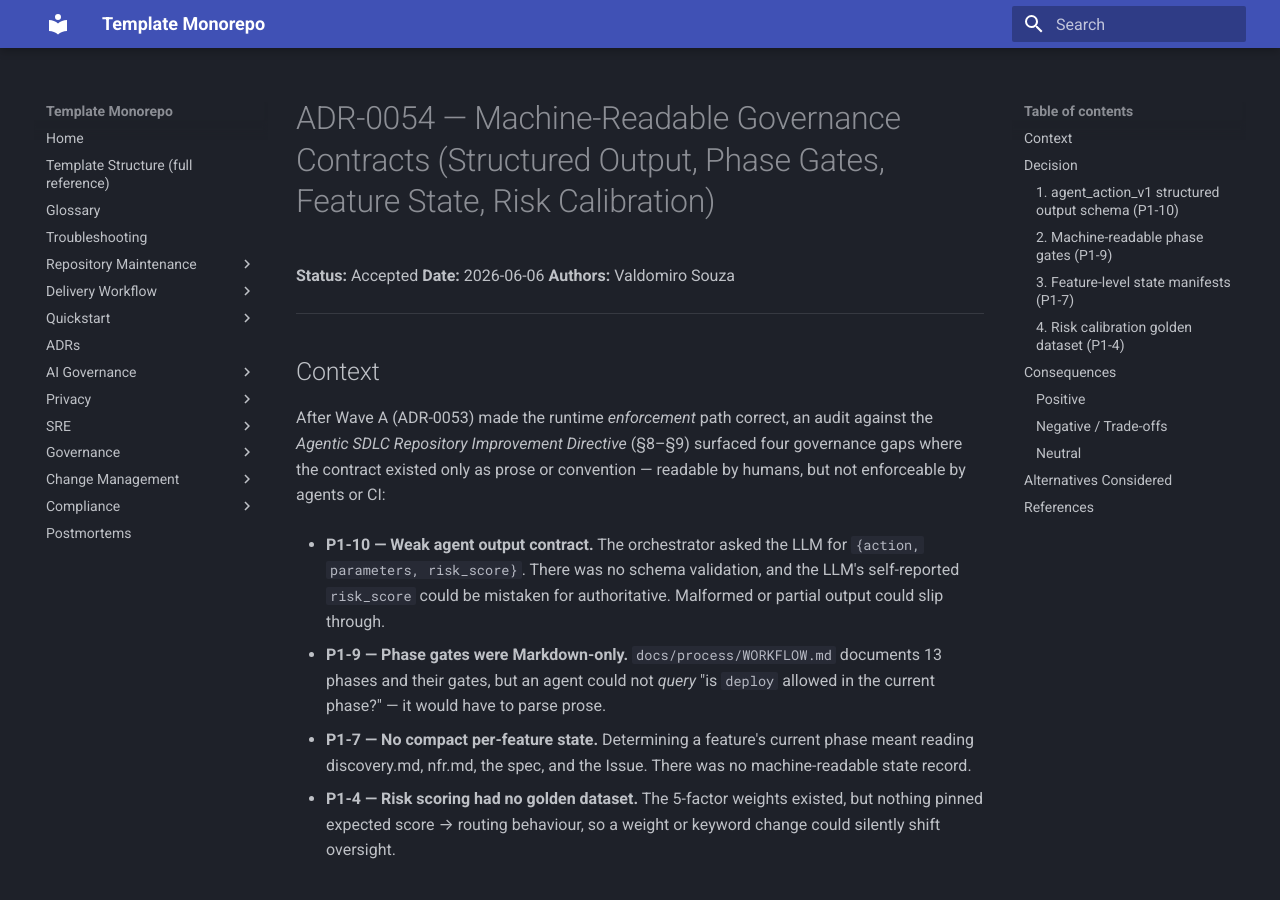
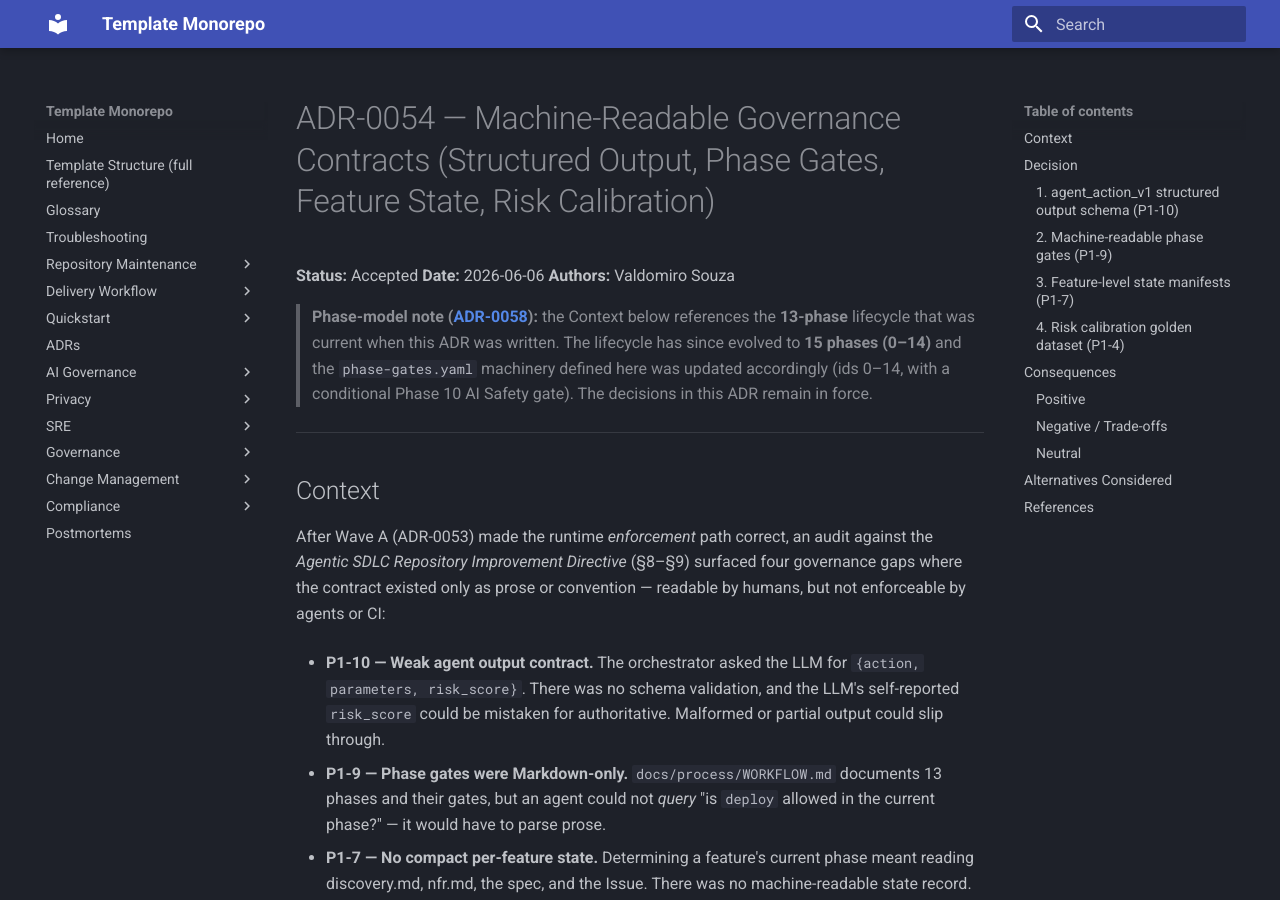
Before and after one commit to valdomirosouza/Repository-Template-v2, an MkDocs documentation site: the page built from docs/adr/ADR-0054-machine-readable-governance-contracts.md, in a window 1280 px wide and 900 px high. Built offline with MkDocs 1.6.1 and Material for MkDocs 9.7.7, drawn with Linux system fonts in a browser that asks for light colours.

Commit message:
docs(governance): ADR alignment review + ADR-0054 phase-model cross-ref
Read-only validation of all 59 ADRs against the Agentic Spec-Driven Delivery Workflow:
verdict 0 stale/deprecated (≈40 aligned, ≈19 still-critical foundational) — nothing moved.
Recorded as docs/repository-maintenance/adr-alignment-review.md (+ mkdocs nav).

Added a phase-model cross-reference note to ADR-0054: its Context describes the historical
13-phase lifecycle; the phase-gates.yaml machinery is on the current 15-phase (0–14) model
per ADR-0058; decisions remain in force. ADRs are append-only (AGENTS.md §5–6), so no ADR
was moved — the governance-correct treatment is to mark/annotate in place.

mkdocs --strict passes; ADR index links intact.

Co-Authored-By: Claude Opus 4.8 (1M context) <noreply@anthropic.com>

```diff
--- a/docs/adr/ADR-0054-machine-readable-governance-contracts.md
+++ b/docs/adr/ADR-0054-machine-readable-governance-contracts.md
@@ -3,6 +3,12 @@
 **Status:** Accepted
 **Date:** 2026-06-06
 **Authors:** Valdomiro Souza
+
+> **Phase-model note ([ADR-0058](ADR-0058-agentic-spec-driven-delivery-workflow.md)):**
+> the Context below references the **13-phase** lifecycle that was current when this ADR
+> was written. The lifecycle has since evolved to **15 phases (0–14)** and the
+> `phase-gates.yaml` machinery defined here was updated accordingly (ids 0–14, with a
+> conditional Phase 10 AI Safety gate). The decisions in this ADR remain in force.
 
 ---
 
--- a/mkdocs.yml
+++ b/mkdocs.yml
@@ -20,6 +20,7 @@ nav:
   - Troubleshooting: troubleshooting.md
   - Repository Maintenance:
       - Orphan Files Analysis: repository-maintenance/orphan-files-analysis.md
+      - ADR Alignment Review: repository-maintenance/adr-alignment-review.md
   - Delivery Workflow:
       - Agentic Spec-Driven Delivery: sdlc/agentic-spec-driven-delivery.md
       - Delivery Agents (handoff schema): sdlc/agent-handoff-schema.md
```
Also changed, not shown: CHANGELOG.md (+12 -0 lines), docs/repository-maintenance/adr-alignment-review.md (added, +71 -0 lines).
